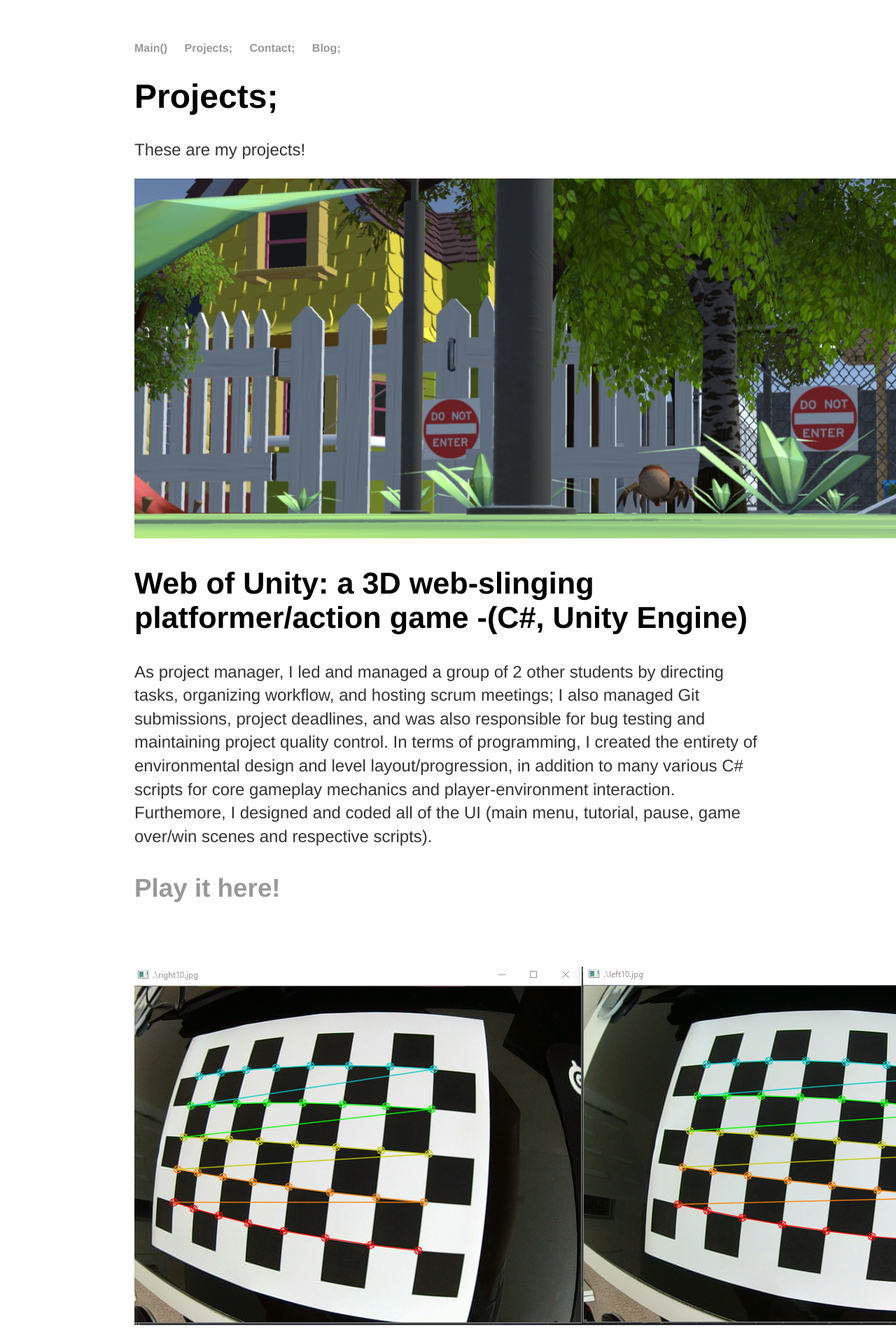
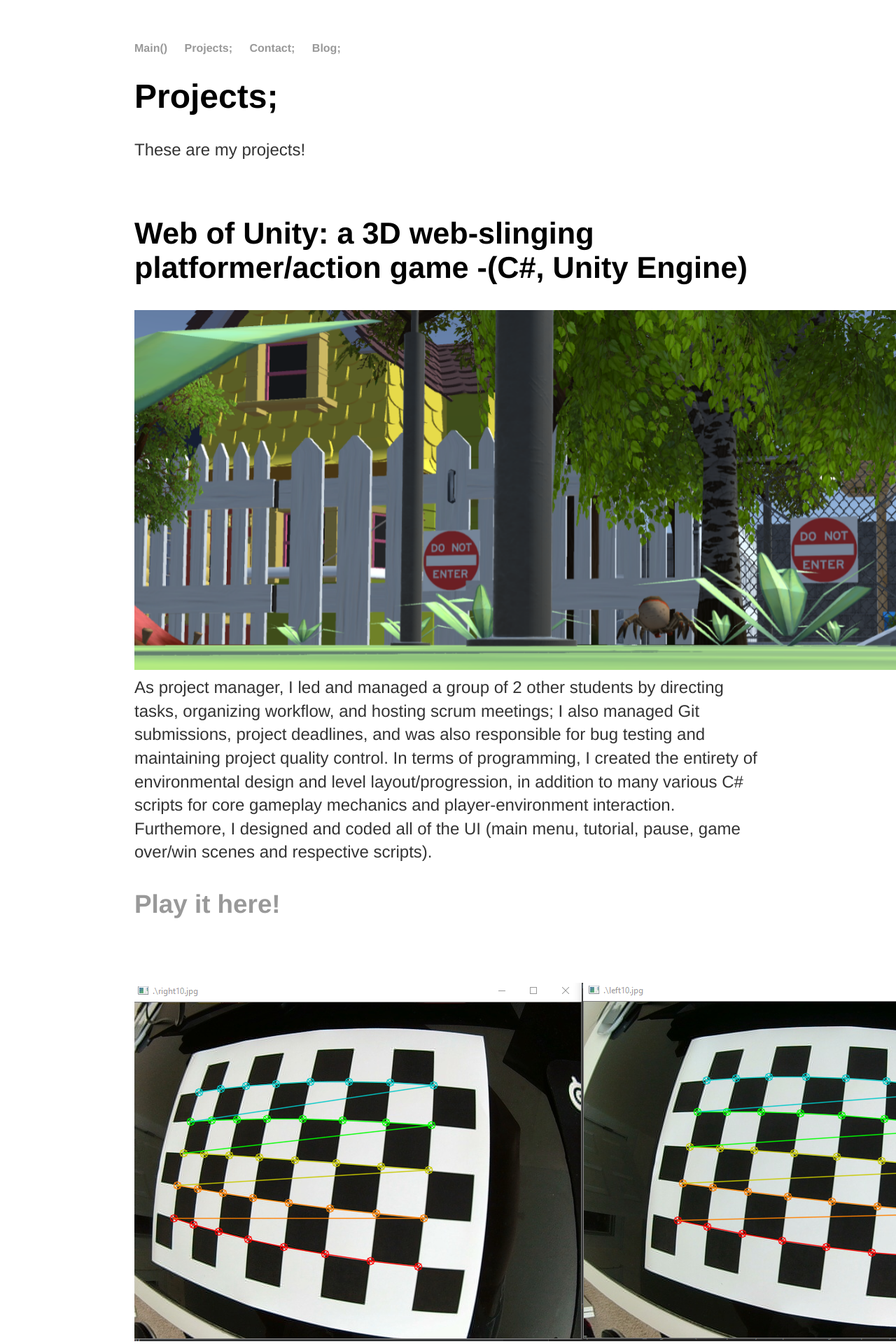
Before and after one commit to michael-c-gao/WebsiteOfMichael, a Jekyll site: the page built from projects/index.html, in a window 1280 px wide. Shown: the top 1920 px of the page at 70% size. Built offline with Jekyll 4.4.1, drawn with Linux system fonts in a browser that asks for light colours.

Commit message:
Update index.html

```diff
--- a/projects/index.html
+++ b/projects/index.html
@@ -8,11 +8,11 @@ title: My Projects
 			<h1>Projects;</h1>
 			<p>These are my projects!</p>
 
-			<img src="spider.png" alt="WebofUnity">
+
 			<br>
 			<h2>Web of Unity: a 3D web-slinging platformer/action game    -(C#, Unity Engine)</h2>
 
-				<p>
+				<p><img src="spider.png" alt="WebofUnity">
 				As project manager, I led and managed a group of 2 other students by directing tasks, organizing workflow, and hosting scrum meetings; I also
 				managed Git submissions, project deadlines, and was also responsible for bug testing and maintaining project quality control.
 				In terms of programming, I created the entirety of environmental design and level layout/progression, in addition to many
```
